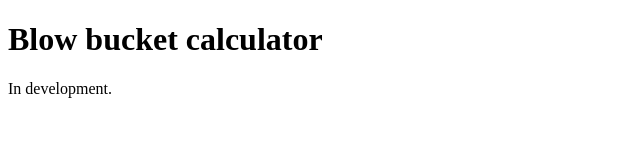
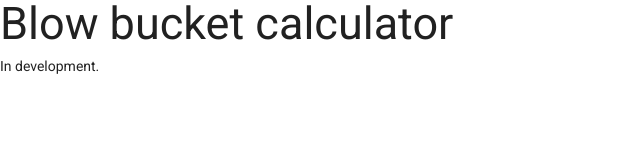
Before and after one commit to smebberson/blow-bucket-calculator, a website: page index.html in a window 1280 px wide. Shown: the whole page, without its empty margins (0-640 px from the left). Drawn offline with nearby package versions, Linux system fonts and the light colour scheme; the site is published under a folder, as on GitHub Pages, so addresses that start at the root find nothing.

Commit message:
Tweaked for GitHub pages.

```diff
--- a/index.html
+++ b/index.html
@@ -21,7 +21,7 @@
         <script src="https://code.jquery.com/jquery-3.2.1.slim.min.js"></script>
         <script src="https://cdnjs.cloudflare.com/ajax/libs/popper.js/1.11.0/umd/popper.min.js"></script>
 
-        <script src="/dist/js/bundle.js"></script>
+        <script src="dist/js/bundle.js"></script>
 
     </body>
 
```
